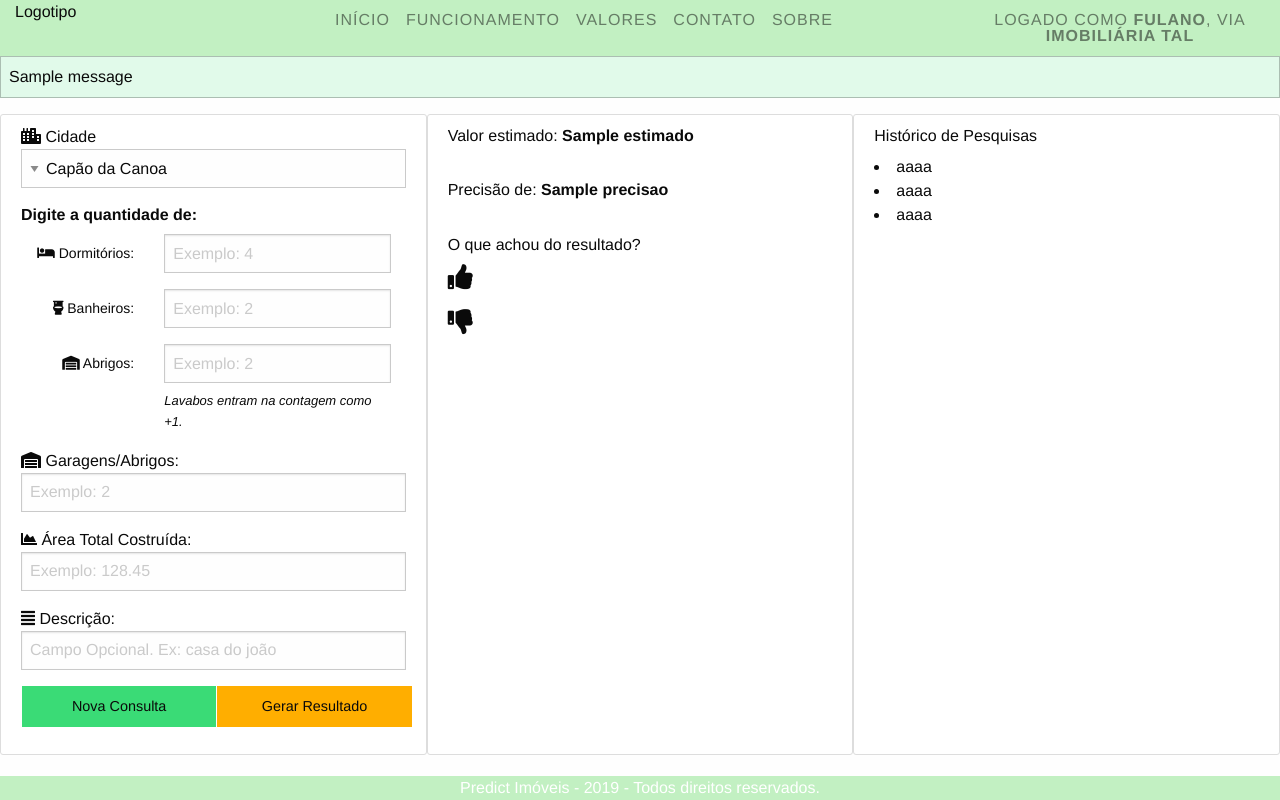
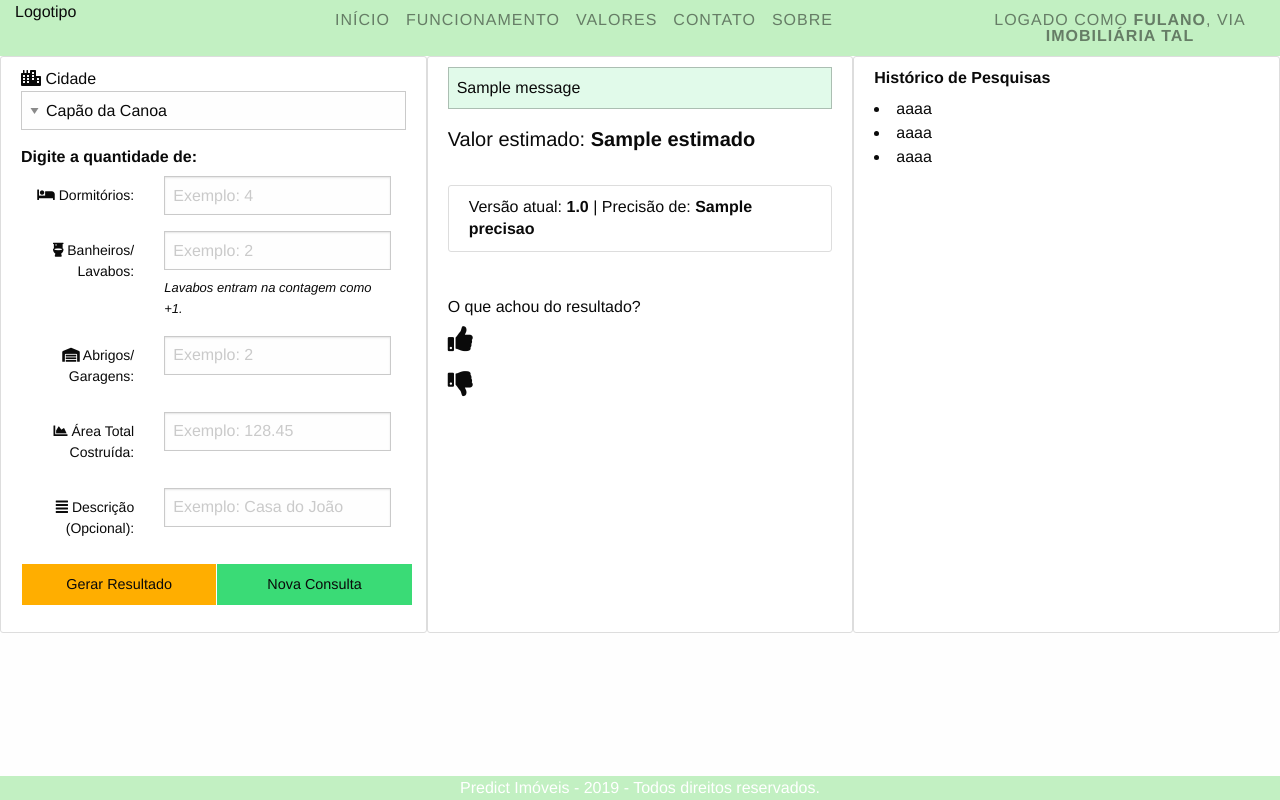
Before and after one commit to kerenskybr/predict_imoveis, a Flask app: template predictimoveis/templates/sistema.html in a window 1280 px wide. Run offline with Flask 2, Linux system fonts and the light colour scheme; a user stored in the database is signed in; tables that the repository leaves empty hold one stand-in row (values such as "Sample post"); the template is opened without the code that fills it: values that come from a table or form of the project are taken from there, most other values are stand-ins (such as "Sample title", 1, 10 or a date in 2020); one stand-in notice (Sample message) is shown; parts of the project's set-up code (start-up, migrations or seed data) failed here and were passed over; some libraries are stand-ins or nearby versions.

Commit message:
Updated sistema.html

```diff
--- a/predictimoveis/templates/sistema.html
+++ b/predictimoveis/templates/sistema.html
@@ -47,11 +47,11 @@
    		 <div class="grid-x grid-padding-x">
 		 <div class="small-4 cell">
 
-      		<label for="middle-label" class="text-right middle"><i class="fas fa-toilet"></i> Banheiros:</label>
+      		<label for="middle-label" class="text-right middle"><i class="fas fa-toilet"></i> Banheiros/ Lavabos:</label>
     		</div>
    			 <div class="small-8 cell">
      		 {{ form.banhos(type="number", placeholder="Exemplo: 2") }}
-
+         	<p class="help-text">Lavabos entram na contagem como +1.</p>
    		 </div>
    		 </div>
 
@@ -59,54 +59,85 @@
    		 <div class="grid-x grid-padding-x">
 		 <div class="small-4 cell">
 
-      		<label for="middle-label" class="text-right middle"><i class="fas fa-warehouse"></i> Abrigos:</label>
+      		<label for="middle-label" class="text-right middle"><i class="fas fa-warehouse"></i> Abrigos/ Garagens:</label>
     		</div>
    			 <div class="small-8 cell">
-     		 {{ form.banhos(type="number", placeholder="Exemplo: 2") }}
-     		 <p class="help-text">Lavabos entram na contagem como +1.</p>
+     		 {{ form.vagas(type="number", placeholder="Exemplo: 2") }}
+
 
    		 </div>
+   		 </div>
+
+
+   		  <div class="grid-x grid-padding-x">
+		 <div class="small-4 cell">
+
+		 	<label for="middle-label" class="text-right middle"><i class="fas fa-chart-area"></i> Área Total Costruída:</label>
+    		</div>
+   			 <div class="small-8 cell">
+     		 {{ form.area(type="number", placeholder="Exemplo: 128.45") }}
+
+
+		 </div>
+   		 </div>
+
+
+   		 <div class="grid-x grid-padding-x">
+		 <div class="small-4 cell">
+
+		 	<label for="middle-label" class="text-right middle"><i class="fas fa-align-justify"></i> Descrição (Opcional):</label>
+    		</div>
+   			 <div class="small-8 cell">
+     		 {{ form.desc(type="text", placeholder="Exemplo: Casa do João") }}
+
+
+		 </div>
    		 </div>
 
 
 
 
 
-		<fieldset class="cell"><i class="fas fa-warehouse"></i>
-			Garagens/Abrigos:
-         {{ form.vagas(type="number", placeholder="Exemplo: 2")}}
-
-		 </fieldset>
+		 <fieldset class="cell button-group expanded">
 
 
-		<fieldset class="cell"><i class="fas fa-chart-area"></i>
-		Área Total Costruída:
-         {{ form.area(type="number", placeholder="Exemplo: 128.45") }}
 
-		 </fieldset>
-
-		 <fieldset class="cell"><i class="fas fa-align-justify"></i>
-		Descrição:
-         {{ form.area(type="text", placeholder="Campo Opcional. Ex: casa do joão") }}
-
-		 </fieldset>
+			{{ form.submit(class="button warning", value="Gerar Resultado") }}
 
 
-		 <fieldset class="cell button-group expanded">
 
-			<input type="submit" class="button success" value="Nova Consulta">
-			{{ form.submit(class="button warning", value="Gerar Resultado") }}
+
+			<a class="button success" href="{{ url_for('sistema') }}">Nova Consulta</a>
 
 		 </fieldset>
 
 	</form>
 
 
+
+
 	<div class="cell small-4 content-section">
-		<h6>Valor estimado: <b>{{ estimado }}</b></h6>
+		 <div class="cell small-12">
+        {% with messages = get_flashed_messages(with_categories = true) %}
+        {% if messages %}
+        {% for category, message in messages %}
+        <div class="callout small {{ category }}">
+          {{ message }}
+        </div>
+        {% endfor %}
+        {% endif %}
+        {% endwith %}
+</div>
+		{% if estimado == 0 %}
+		<p>Seja bem-vindo ao sistema. Para fazer uma blablabal</p>
+		{% else %}
+
+		<h5>Valor estimado: <b>{{ estimado }}</b></h5>
 		<br>
-		<h6>Precisão de: <b>{{ precisao }}</b> </h6>
+		<h6 class="content-section"> Versão atual: <b> 1.0 </b>   |   Precisão de: <b>{{ precisao }}</b> </h6>
 		<br>
+
+		{% endif %}
 
 		{% if estimado != 0 %}
 
@@ -115,6 +146,8 @@
 		<i onclick="satis(this)" class="fa fa-thumbs-up" id="likeBotao"></i>
 
 		<p id="obrigado"></p>
+
+
 
 		<i onclick="impre(this)" class="fa fa-thumbs-down" id="dislikeBotao"></i>
 
@@ -135,11 +168,15 @@
 	</div> <!-- div cell small-4 contente-section-->
 
 	<div class="cell small-4 content-section">
-		<h6>Histórico de Pesquisas</h6>
+		<h6><b>Histórico de Pesquisas</b></h6>
+
 		<li>aaaa</li>
 		<li>aaaa</li>
 		<li>aaaa</li>
+
+
 	</div>
+
 
 </div>
 
@@ -153,6 +190,7 @@ function satis() {
     x.innerHTML = "none";
   } else {
 	x.innerHTML =  "<br>" +  "<i class='fas fa-glass-cheers'></i> Obrigado!";
+
 	document.getElementById("dislikeBotao").style.display="none";
   }
  }
```
Also changed, not shown: predictimoveis/routes.py (+11 -2 lines), predictimoveis/templates/layout.html (+5 -2 lines).
